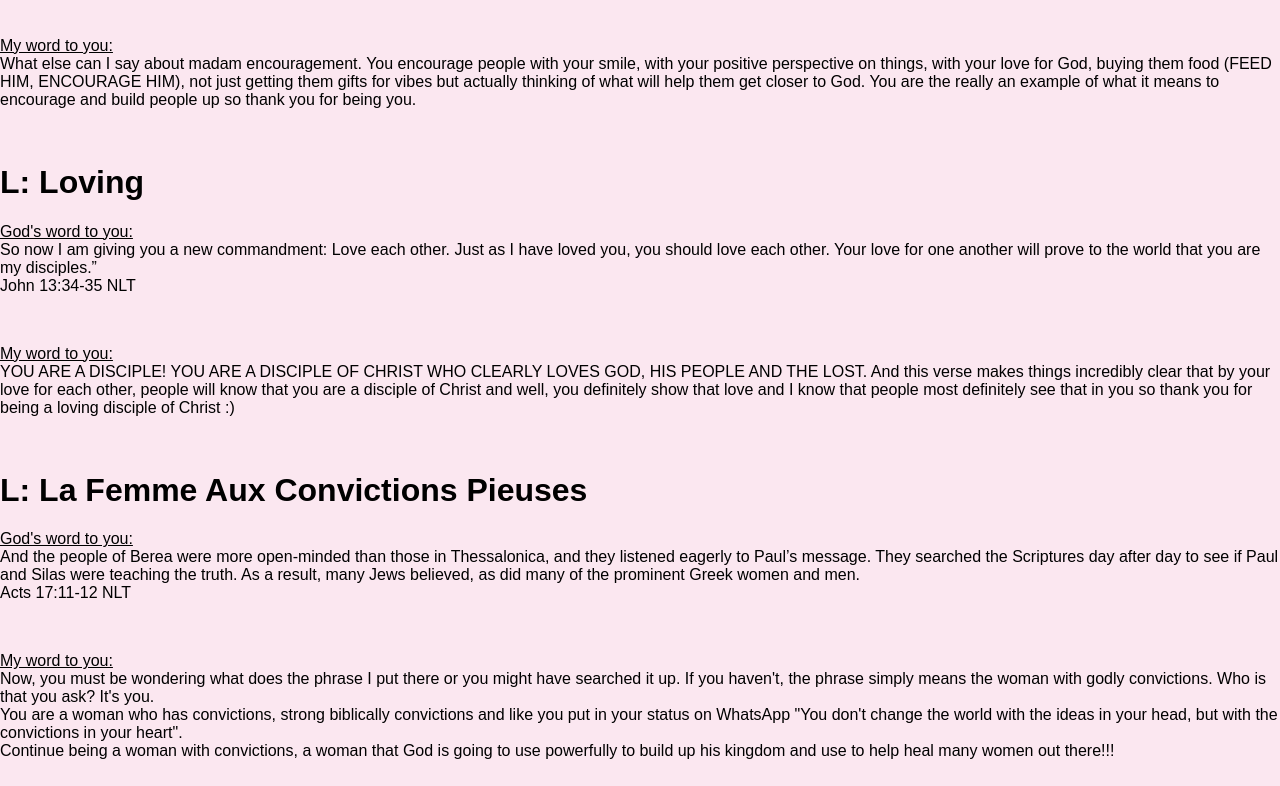
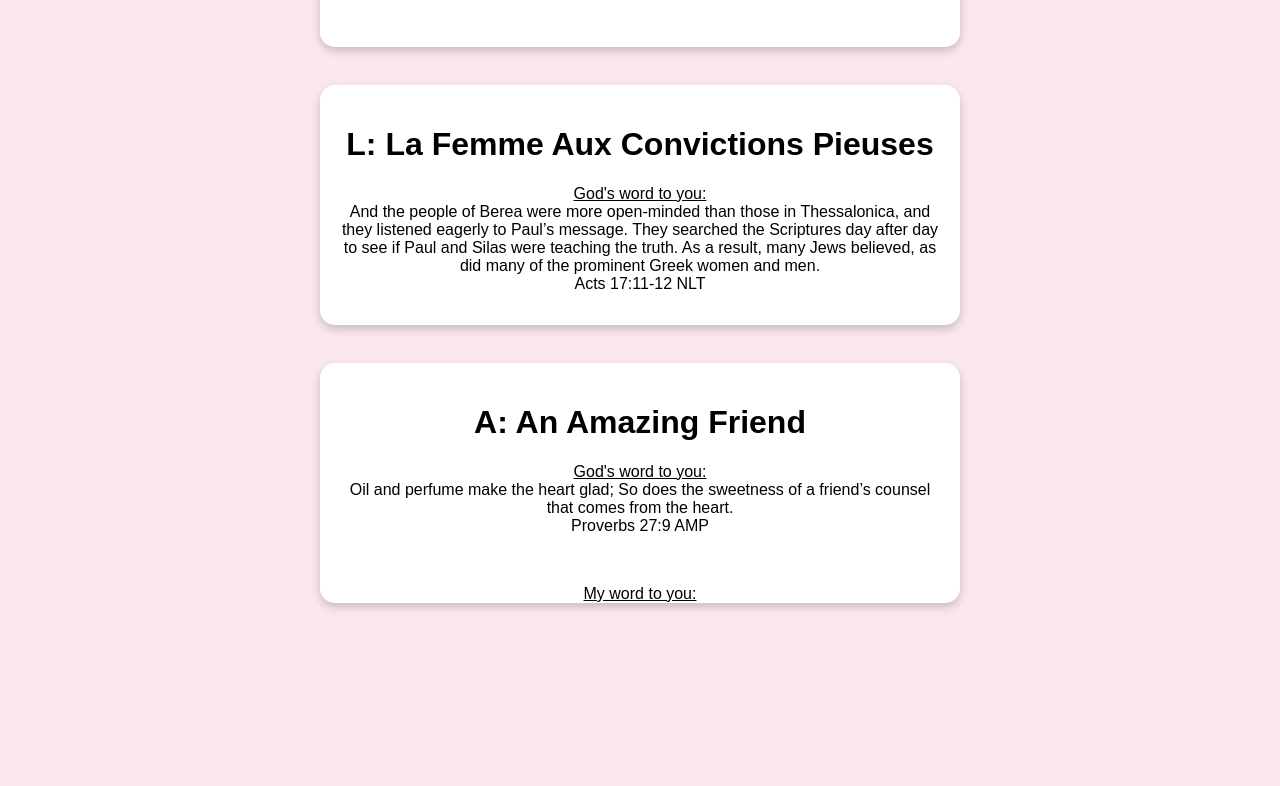
Before and after one commit to testerJDtech/toStella, a plain HTML site: page main_page.html in a window 1280 px wide. Shown: the part 1037-1823 px from the top of the page. After the commit the page ends 1640 px from the top, so only its background shows below. Drawn offline with Linux system fonts and the light colour scheme.

Commit message:
added cards unto text and made sure things look clear and good for the user to read the different prompts

```diff
--- a/styles.css
+++ b/styles.css
@@ -8,11 +8,26 @@ body {
     margin: 0;
 }
 
-.block_1 {
+.block_1, .block_2, .block_3, .block_4, .block_5 {
     background: #fff;
     padding: 20px;
     border-radius: 15px;
     box-shadow: 0 4px 10px rgba(0, 0, 0, 0.2);
     text-align: center;
-    width: 300px;
+    width: 600px;
+    height: 200px;
+    margin: 10px auto;
+    overflow: auto;
 }
+
+.block_6 {
+    background: #fff;
+    padding: 20px;
+    border-radius: 15px;
+    box-shadow: 0 4px 10px rgba(0, 0, 0, 0.2);
+    text-align: center;
+    width: 600px;
+    height: 200px;
+    margin: 10px auto;
+    overflow: auto;
+}
```
Also changed, not shown: main_page.html (+0 -4 lines).
